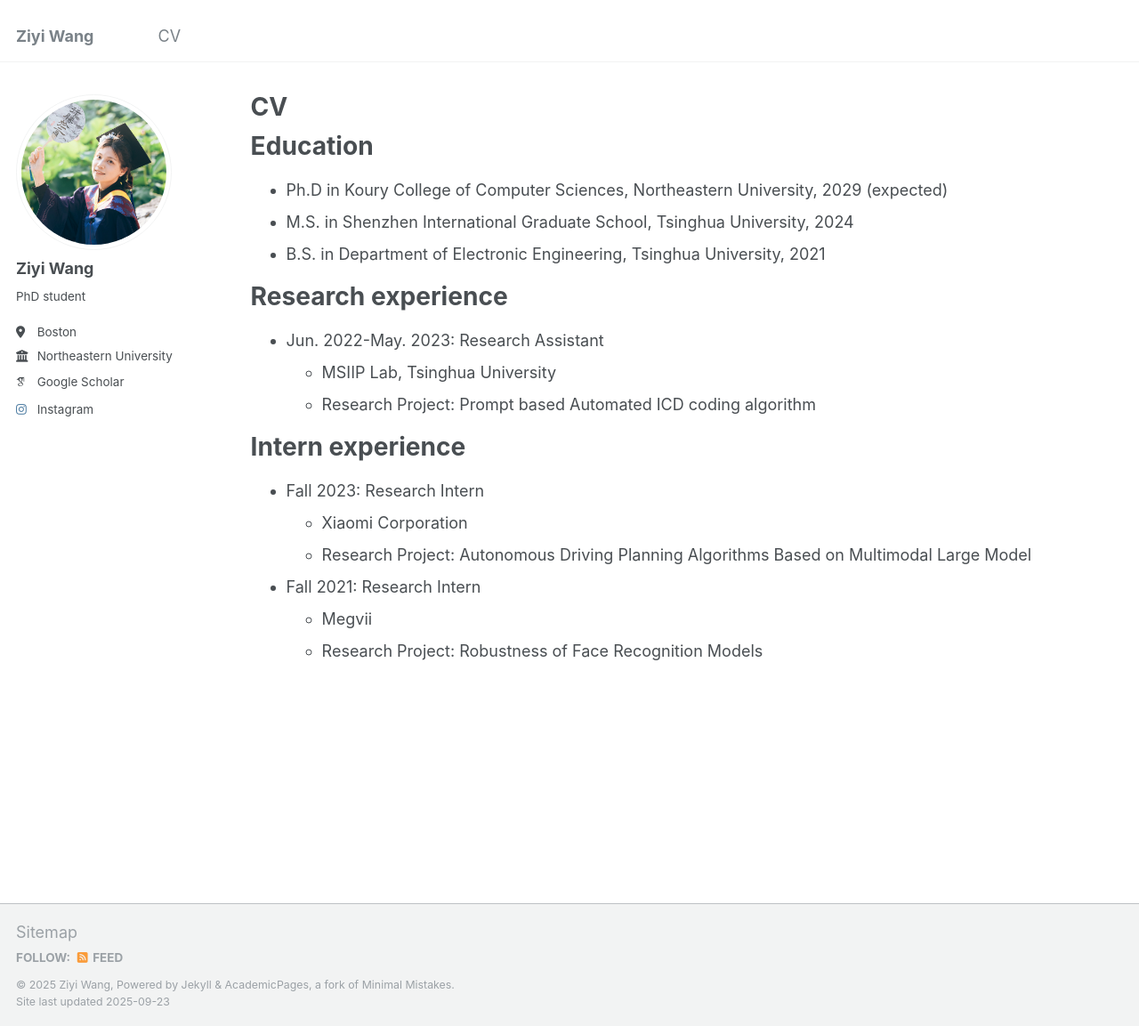
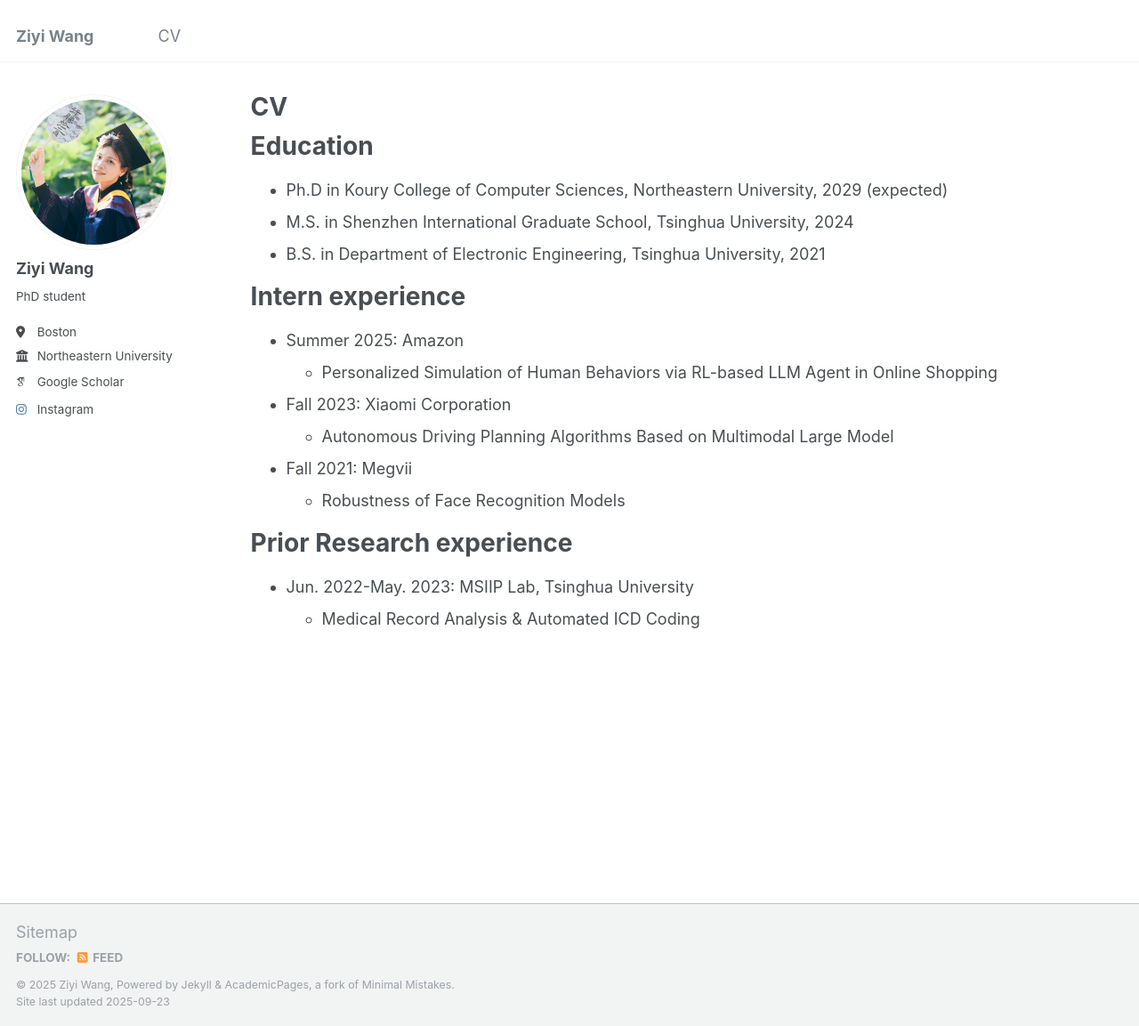
Before and after one commit to Ziyiii0-0/Ziyiii0-0.github.io, a Jekyll site: the page built from _pages/cv.md, in a window 1280 px wide and 1153 px high. Shown: the whole window at 89% size. Built offline with Jekyll 4.4.1, drawn with Linux system fonts in a browser that asks for light colours; some web fonts are replaced.

Commit message:
Update cv.md

```diff
--- a/_pages/cv.md
+++ b/_pages/cv.md
@@ -15,19 +15,19 @@ Education
 * M.S. in Shenzhen International Graduate School, Tsinghua University, 2024
 * B.S. in Department of Electronic Engineering, Tsinghua University, 2021
 
-Research experience
-======
-* Jun. 2022-May. 2023: Research Assistant
-  * MSIIP Lab, Tsinghua University
-  * Research Project: Prompt based Automated ICD coding algorithm
-
 
 Intern experience
 ======
-* Fall 2023: Research Intern
-  * Xiaomi Corporation
-  * Research Project: Autonomous Driving Planning Algorithms Based on Multimodal Large Model
+* Summer 2025: Amazon
+  * Personalized Simulation of Human Behaviors via RL-based LLM Agent in Online Shopping
 
-* Fall 2021: Research Intern
-  * Megvii
-  * Research Project: Robustness of Face Recognition Models
+* Fall 2023: Xiaomi Corporation
+  * Autonomous Driving Planning Algorithms Based on Multimodal Large Model
+
+* Fall 2021: Megvii
+  * Robustness of Face Recognition Models
+
+Prior Research experience
+======
+* Jun. 2022-May. 2023: MSIIP Lab, Tsinghua University
+  * Medical Record Analysis & Automated ICD Coding
```
